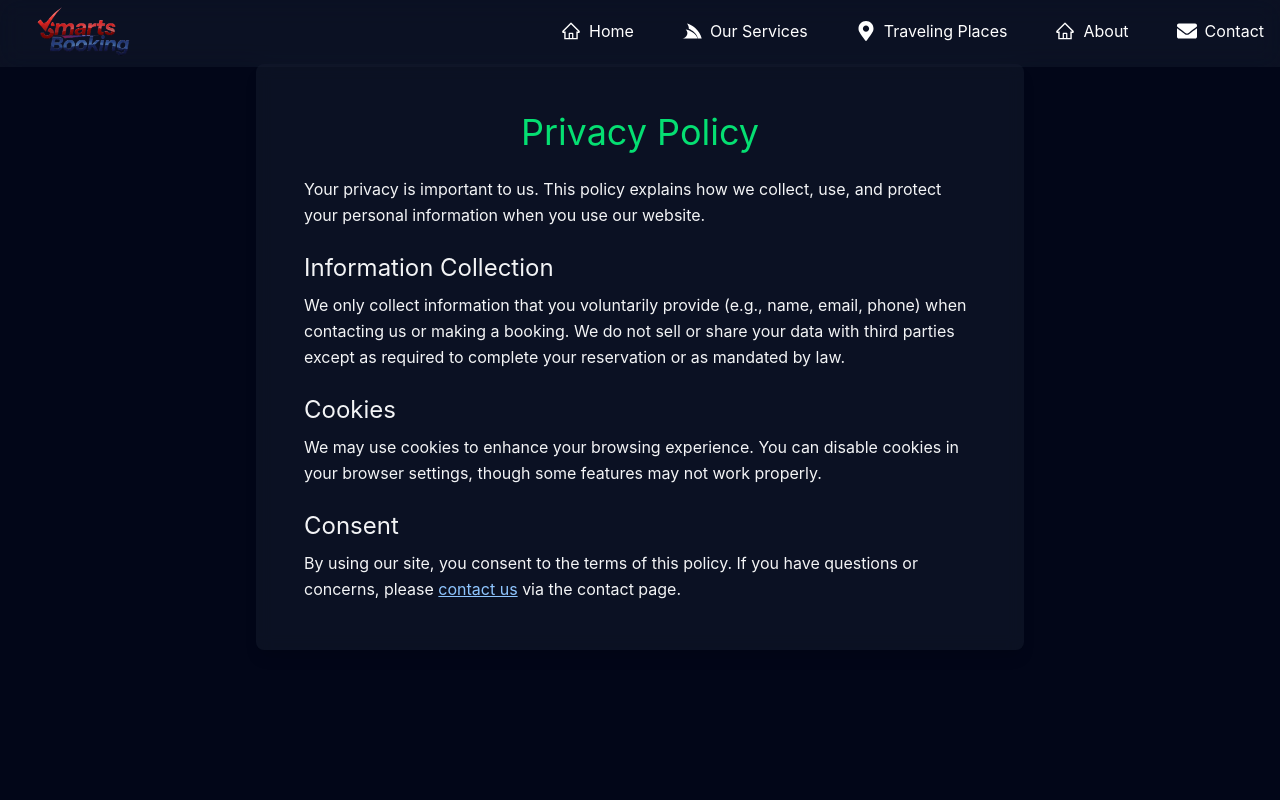
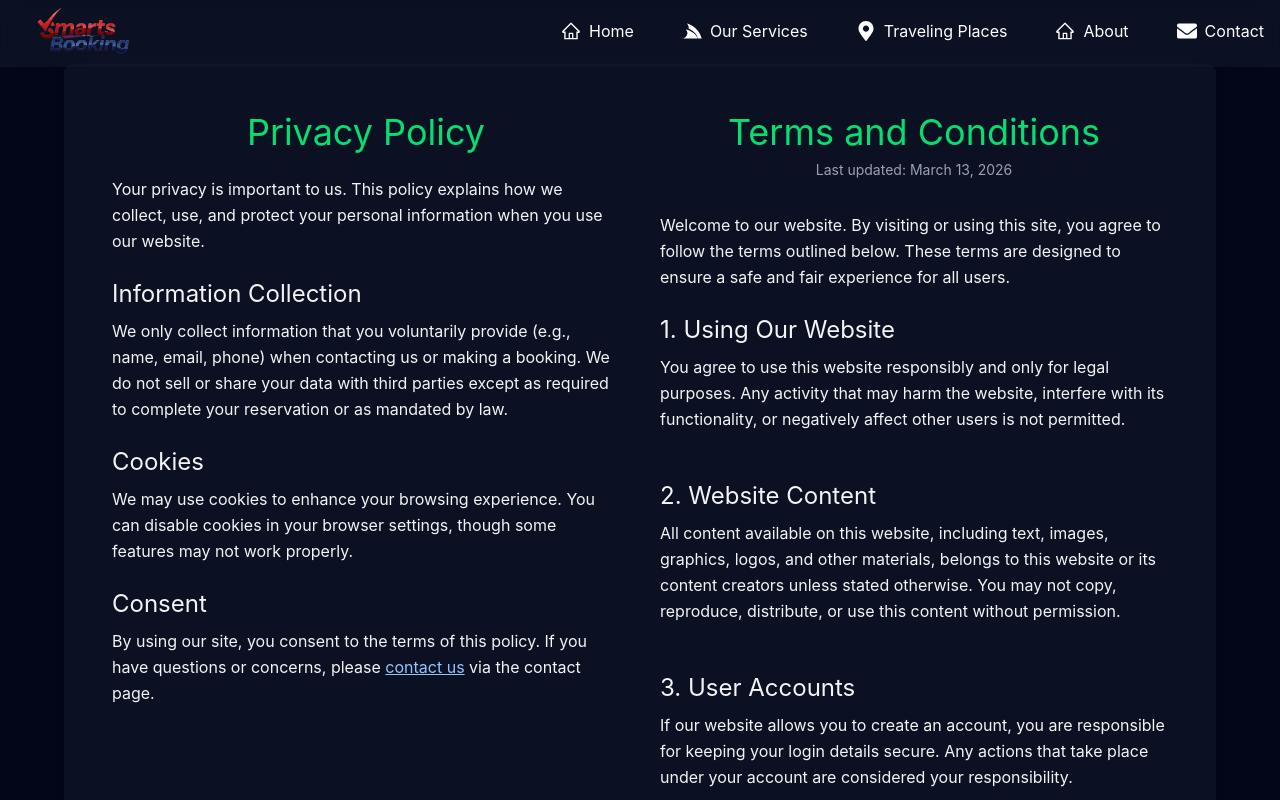
Before and after one commit to kavindiarunika/easybooking, a React (Vite) app in the folder frontend/: page /privacy in a window 1280 px wide. Shown: the top 800 px of the page. Built offline with nearby package versions, Linux system fonts and the light colour scheme; no server answers.

Commit message:
modify privacy.jsx

```diff
--- a/frontend/src/Pages/Info/Privacy.jsx
+++ b/frontend/src/Pages/Info/Privacy.jsx
@@ -4,13 +4,17 @@ import { Link } from "react-router-dom";
 const Privacy = () => {
   return (
     <div className="min-h-screen bg-slate-950 text-gray-100 py-16 px-4">
-      <div className="max-w-3xl mx-auto bg-gray-900/70 backdrop-blur-sm rounded-lg shadow-lg p-12">
+      <div className="max-w-6xl mx-auto bg-gray-900/70 backdrop-blur-sm rounded-lg shadow-lg p-12">
+        <div className="grid grid-cols-1 lg:grid-cols-2 gap-10">
+          <div>
+            {/* Privacy Policy */}
             <h1 className="text-4xl font-serif font-bold text-green-400 mb-6 text-center">
               Privacy Policy
             </h1>
             <p className="leading-relaxed mb-6">
-          Your privacy is important to us. This policy explains how we collect,
-          use, and protect your personal information when you use our website.
+              Your privacy is important to us. This policy explains how we
+              collect, use, and protect your personal information when you use
+              our website.
             </p>
             <section className="mb-6">
               <h2 className="text-2xl font-semibold text-gray-100 mb-2">
@@ -18,24 +22,28 @@ const Privacy = () => {
               </h2>
               <p className="leading-relaxed">
                 We only collect information that you voluntarily provide (e.g.,
-            name, email, phone) when contacting us or making a booking. We do
-            not sell or share your data with third parties except as required to
-            complete your reservation or as mandated by law.
+                name, email, phone) when contacting us or making a booking. We
+                do not sell or share your data with third parties except as
+                required to complete your reservation or as mandated by law.
               </p>
             </section>
             <section className="mb-6">
-          <h2 className="text-2xl font-semibold text-gray-100 mb-2">Cookies</h2>
+              <h2 className="text-2xl font-semibold text-gray-100 mb-2">
+                Cookies
+              </h2>
               <p className="leading-relaxed">
                 We may use cookies to enhance your browsing experience. You can
-            disable cookies in your browser settings, though some features may
-            not work properly.
+                disable cookies in your browser settings, though some features
+                may not work properly.
               </p>
             </section>
-        <section>
-          <h2 className="text-2xl font-semibold text-gray-100 mb-2">Consent</h2>
+            <section className="mb-12">
+              <h2 className="text-2xl font-semibold text-gray-100 mb-2">
+                Consent
+              </h2>
               <p className="leading-relaxed">
-            By using our site, you consent to the terms of this policy. If you
-            have questions or concerns, please{" "}
+                By using our site, you consent to the terms of this policy. If
+                you have questions or concerns, please{" "}
                 <Link
                   to="/contact"
                   className="text-blue-300 hover:text-blue-200 underline"
@@ -46,6 +54,65 @@ const Privacy = () => {
               </p>
             </section>
           </div>
+
+          <div>
+            {/* Terms and Conditions */}
+            <h1 className="text-4xl font-serif font-bold text-green-400 mb-2 text-center">
+              Terms and Conditions
+            </h1>
+            <p className="text-sm text-gray-400 text-center mb-8">
+              Last updated: March 13, 2026
+            </p>
+            <p className="leading-relaxed mb-6">
+              Welcome to our website. By visiting or using this site, you agree
+              to follow the terms outlined below. These terms are designed to
+              ensure a safe and fair experience for all users.
+            </p>
+
+            <div className="grid grid-cols-1 gap-6">
+              {[
+                {
+                  title: "1. Using Our Website",
+                  content:
+                    "You agree to use this website responsibly and only for legal purposes. Any activity that may harm the website, interfere with its functionality, or negatively affect other users is not permitted.",
+                },
+                {
+                  title: "2. Website Content",
+                  content:
+                    "All content available on this website, including text, images, graphics, logos, and other materials, belongs to this website or its content creators unless stated otherwise. You may not copy, reproduce, distribute, or use this content without permission.",
+                },
+                {
+                  title: "3. User Accounts",
+                  content:
+                    "If our website allows you to create an account, you are responsible for keeping your login details secure. Any actions that take place under your account are considered your responsibility.",
+                },
+                {
+                  title: "4. Third-Party Links",
+                  content:
+                    "Our website may include links to external websites for additional information or services. We are not responsible for the content, policies, or practices of those third-party websites.",
+                },
+                {
+                  title: "5. Limitation of Liability",
+                  content:
+                    "While we aim to keep the website accurate and functioning properly, we cannot guarantee that it will always be error-free or uninterrupted. We are not liable for any losses or damages that may occur from using the website.",
+                },
+                {
+                  title: "6. Updates to These Terms",
+                  content:
+                    "We may revise these Terms and Conditions from time to time. Any updates will be posted on this page. By continuing to use the website after changes are made, you accept the updated terms.",
+                },
+              ].map((section) => (
+                <section key={section.title} className="mb-6">
+                  <h2 className="text-2xl font-semibold text-gray-100 mb-2">
+                    {section.title}
+                  </h2>
+                  <p className="leading-relaxed">{section.content}</p>
+                </section>
+              ))}
+            </div>
+          </div>
+        </div>
+      </div>
     </div>
   );
 };
```
Lines whose indentation alone changed are shown as unchanged.
